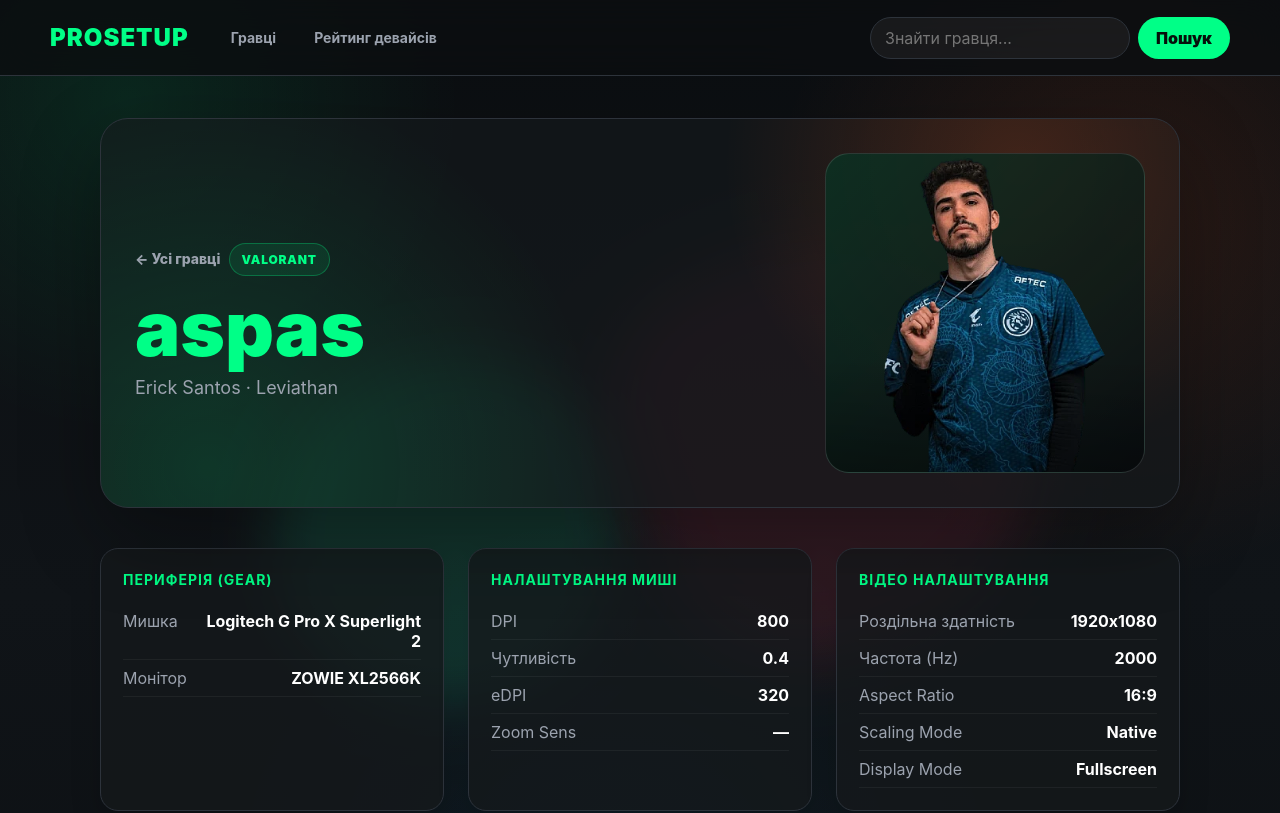
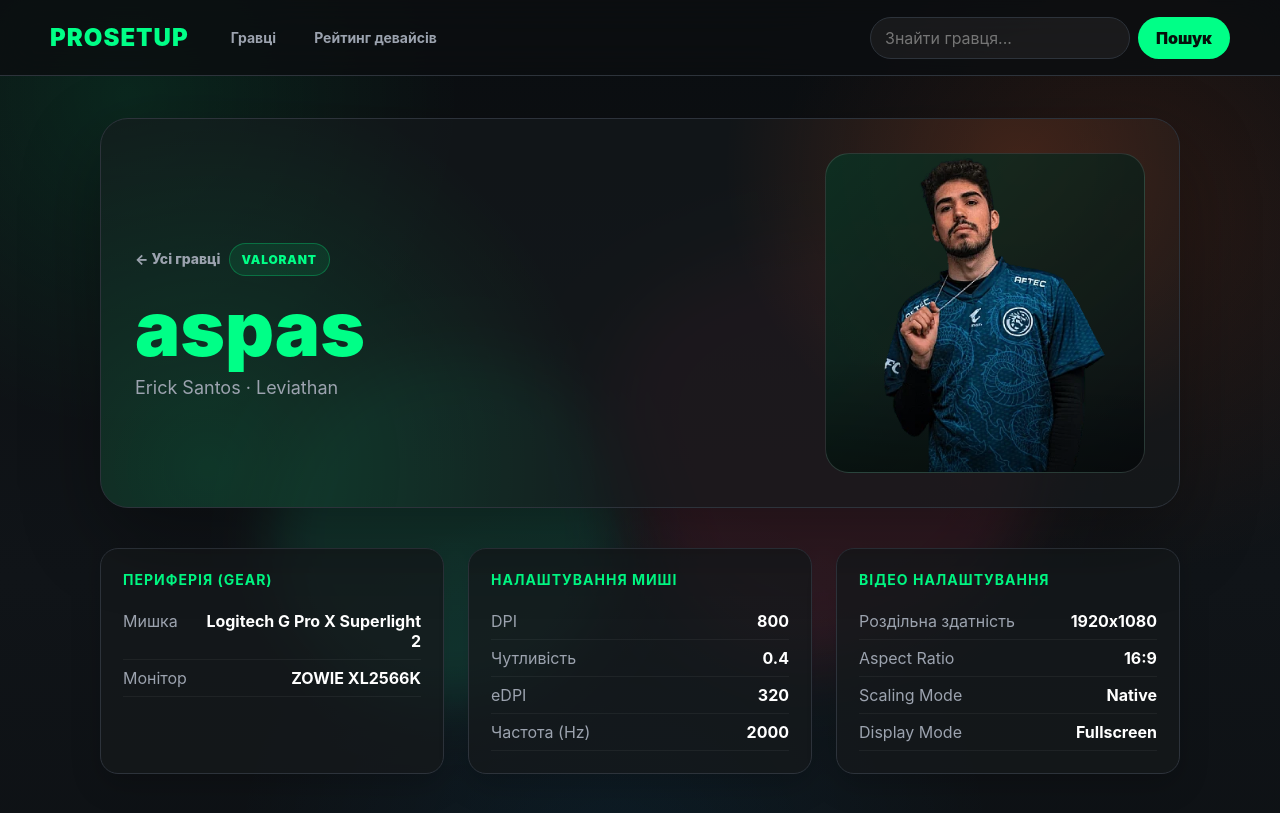
Before and after one commit to Yaroslav666nn/prosetup-react, a React (Vite) app: page /player/aspas in a window 1280 px wide. Shown: the top 813 px of the page. Built offline with nearby package versions, Linux system fonts and the light colour scheme.

Commit message:
Small tweaks in hltv-rating branch

```diff
--- a/src/data/players.json
+++ b/src/data/players.json
@@ -68,7 +68,7 @@
     },
     "settings": {
       "dpi": 400,
-      "hz": 4000,
+      "hz": 2000,
       "resolution": "1280x960",
       "sensitivity": 0.9,
       "zoomSens": null,
--- a/src/pages/PlayerProfile/PlayerProfile.jsx
+++ b/src/pages/PlayerProfile/PlayerProfile.jsx
@@ -193,8 +193,8 @@
                 <span className={styles['setting-value']}>{renderValue(settings.edpi)}</span>
               </div>
               <div className={styles['setting-row']}>
-                <span className={styles['setting-label']}>Zoom Sens</span>
-                <span className={styles['setting-value']}>{renderValue(settings.zoomSens)}</span>
+                <span className={styles['setting-label']}>Частота (Hz)</span>
+                <span className={styles['setting-value']}>{renderValue(videoProfile.hz)}</span>
               </div>
             </>
           )}
@@ -206,10 +206,6 @@
           <div className={styles['setting-row']}>
             <span className={styles['setting-label']}>Роздільна здатність</span>
             <span className={styles['setting-value']}>{videoProfile.resolution}</span>
-          </div>
-          <div className={styles['setting-row']}>
-            <span className={styles['setting-label']}>Частота (Hz)</span>
-            <span className={styles['setting-value']}>{renderValue(videoProfile.hz)}</span>
           </div>
           <div className={styles['setting-row']}>
             <span className={styles['setting-label']}>Aspect Ratio</span>
```
